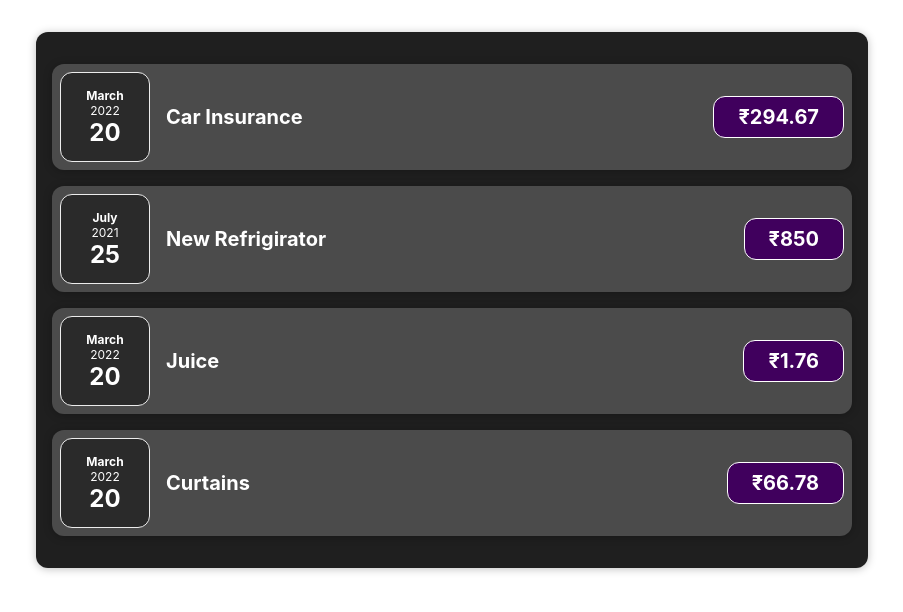
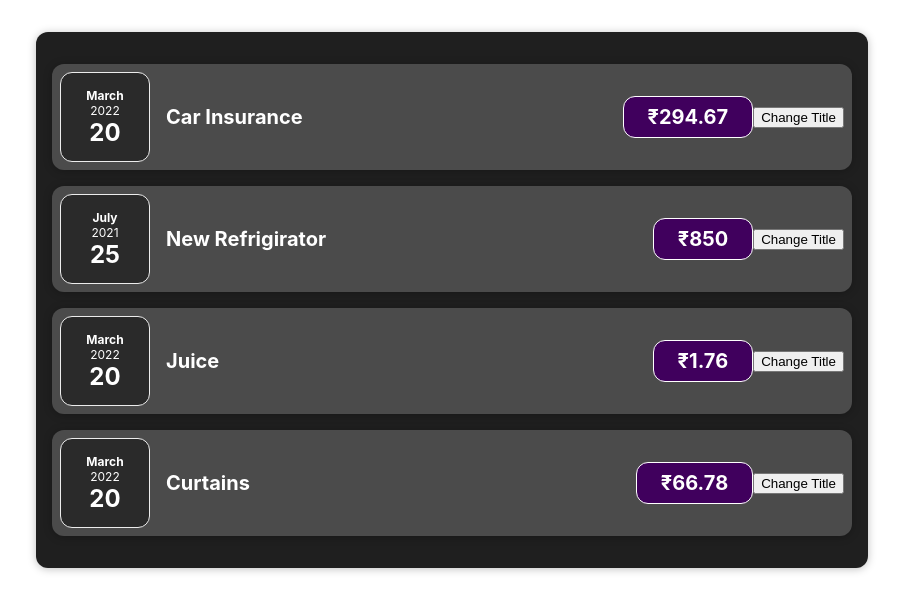
Before and after one commit to amitsamanta2307/react-complete-guide, a React (Create React App) app: page / in a window 1280 px wide. Shown: the top 612 px of the page, without its empty margins (188-1091 px from the left). Built offline with nearby package versions, Linux system fonts and the light colour scheme.

Commit message:
Add click event handler to handle change title

```diff
--- a/src/components/Expenses/ExpenseItem.tsx
+++ b/src/components/Expenses/ExpenseItem.tsx
@@ -13,6 +13,10 @@ const ExpenseItem = ({
     date: Date
 }): JSX.Element => {
 
+    const handleClick = (): void => {
+        console.log('Cliked!!!');
+    };
+
     return (
         <Card className="expense-item">
             <ExpenseDate date={date} />
@@ -20,6 +24,7 @@ const ExpenseItem = ({
                 <h2>{title}</h2>
                 <div className="expense-item__price">₹{amount}</div>
             </div>
+            <button onClick={handleClick}>Change Title</button>
         </Card>
     );
 }
```
